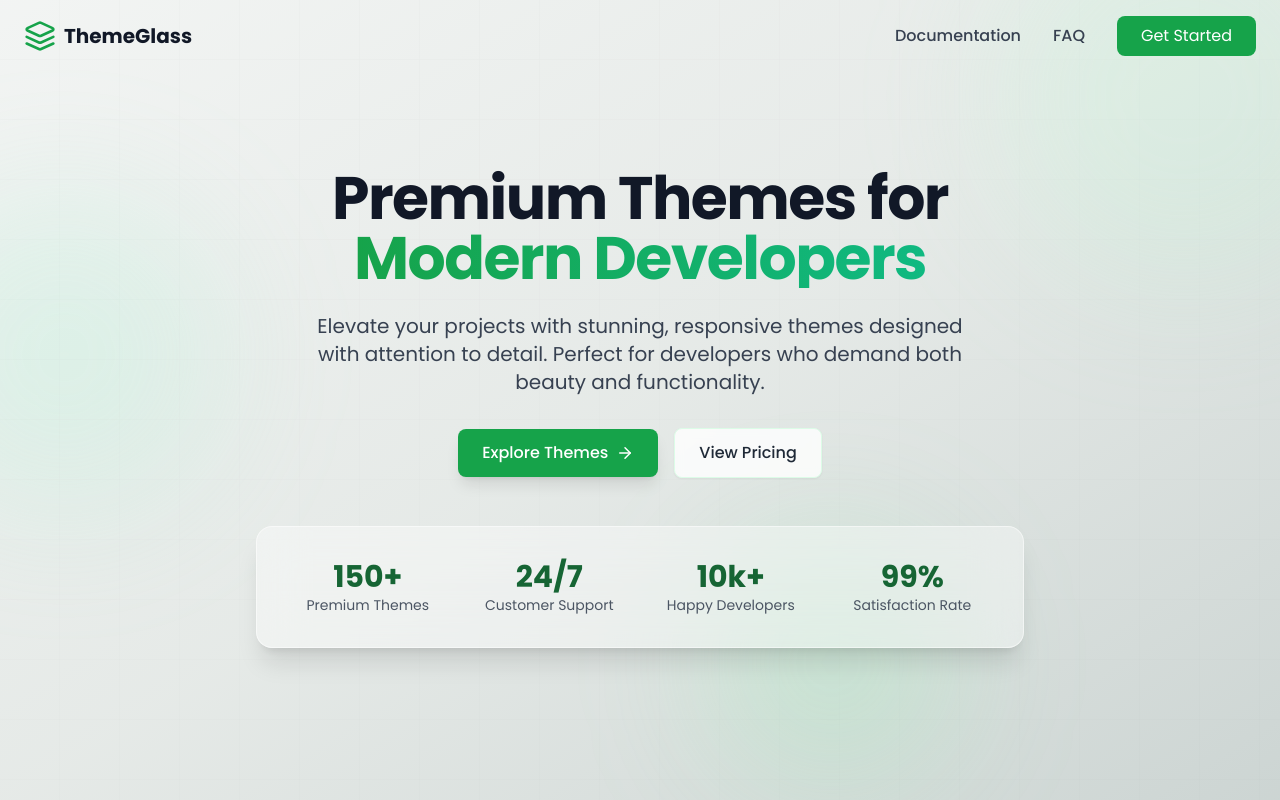
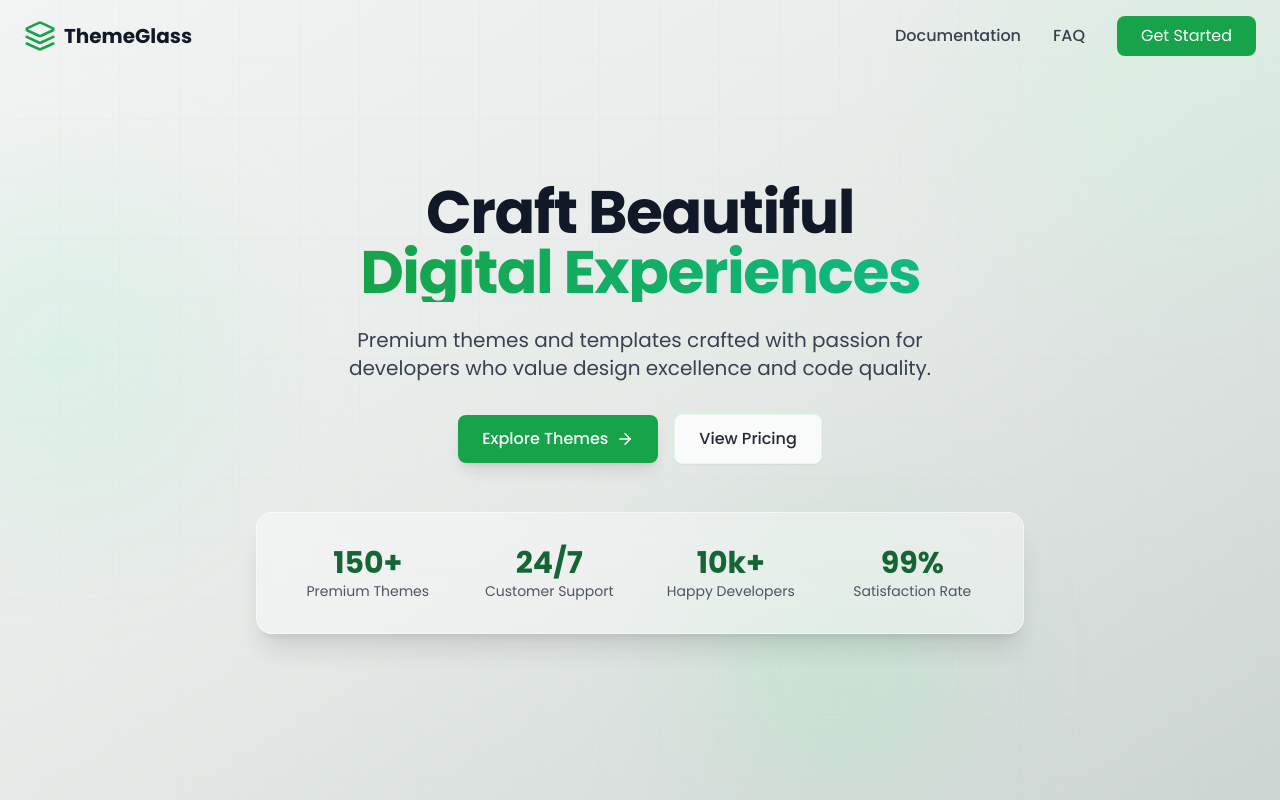
Before and after one commit to Likhon-Official/Craftivo, a React (Vite) app: page / in a window 1280 px wide. Shown: the top 800 px of the page. Built offline with nearby package versions, Linux system fonts and the light colour scheme.

Commit message:
Update Hero.tsx

```diff
--- a/src/components/Hero.tsx
+++ b/src/components/Hero.tsx
@@ -16,13 +16,15 @@ const Hero: React.FC = () => {
       <div className="container mx-auto px-4 md:px-6 relative z-10">
         <div className="max-w-4xl mx-auto text-center">
           <h1 className="text-3xl sm:text-4xl md:text-5xl lg:text-6xl font-bold text-gray-900 mb-6 tracking-tight leading-tight">
-            Premium Themes for{' '}
+            Craft Beautiful{' '}
             <span className="text-transparent bg-clip-text bg-gradient-to-r from-primary-600 to-secondary-500 inline-block">
-              Modern Developers
+              Digital Experiences
             </span>
           </h1>
           <p className="text-base sm:text-lg md:text-xl text-gray-700 mb-8 max-w-2xl mx-auto leading-relaxed">
-            Elevate your projects with stunning, responsive themes designed with attention to detail. Perfect for developers who demand both beauty and functionality.
+          Premium themes and templates crafted with passion for developers who value design excellence and code quality.
+
+
           </p>
 
           <div className="flex flex-col sm:flex-row items-center justify-center gap-4 mb-12">
```
